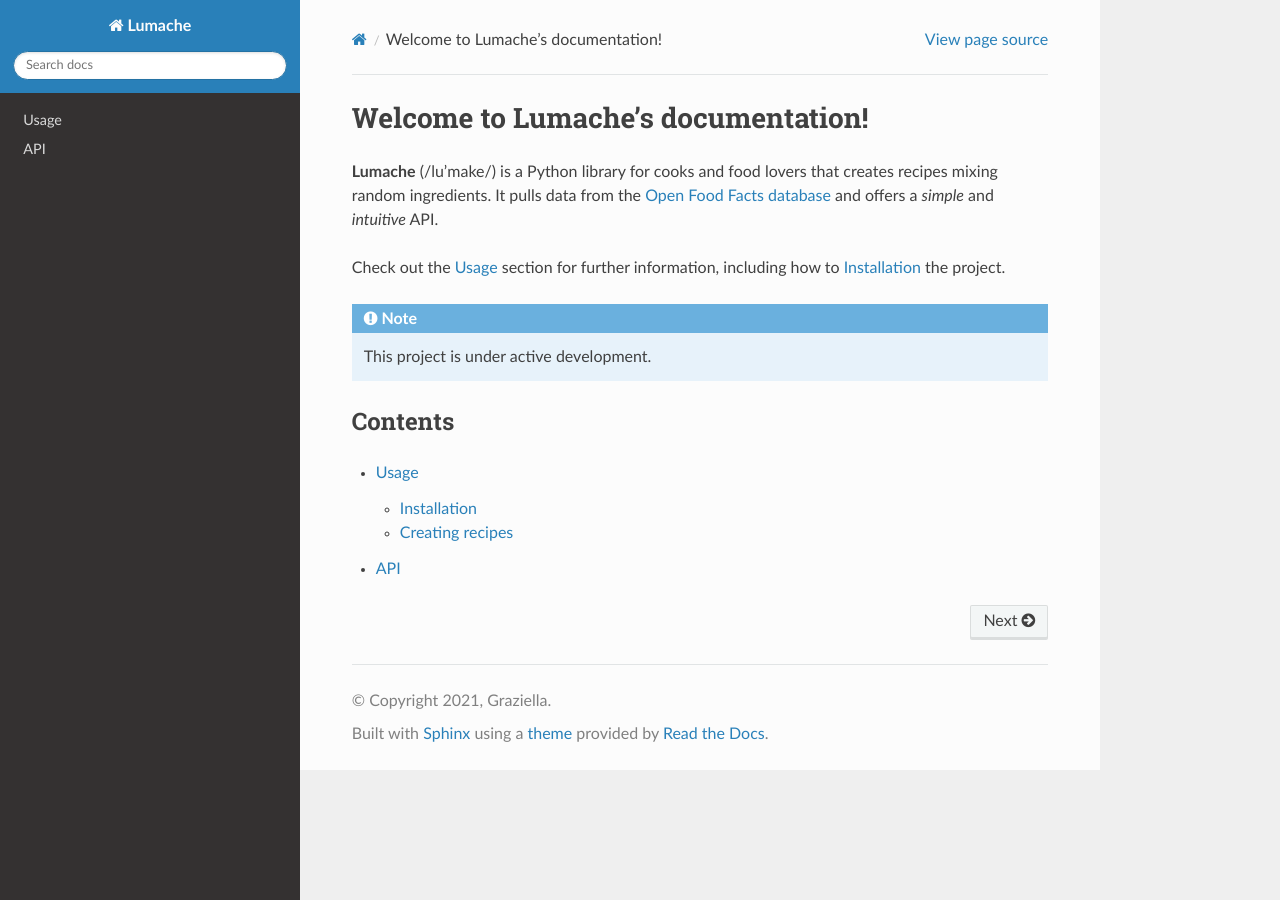
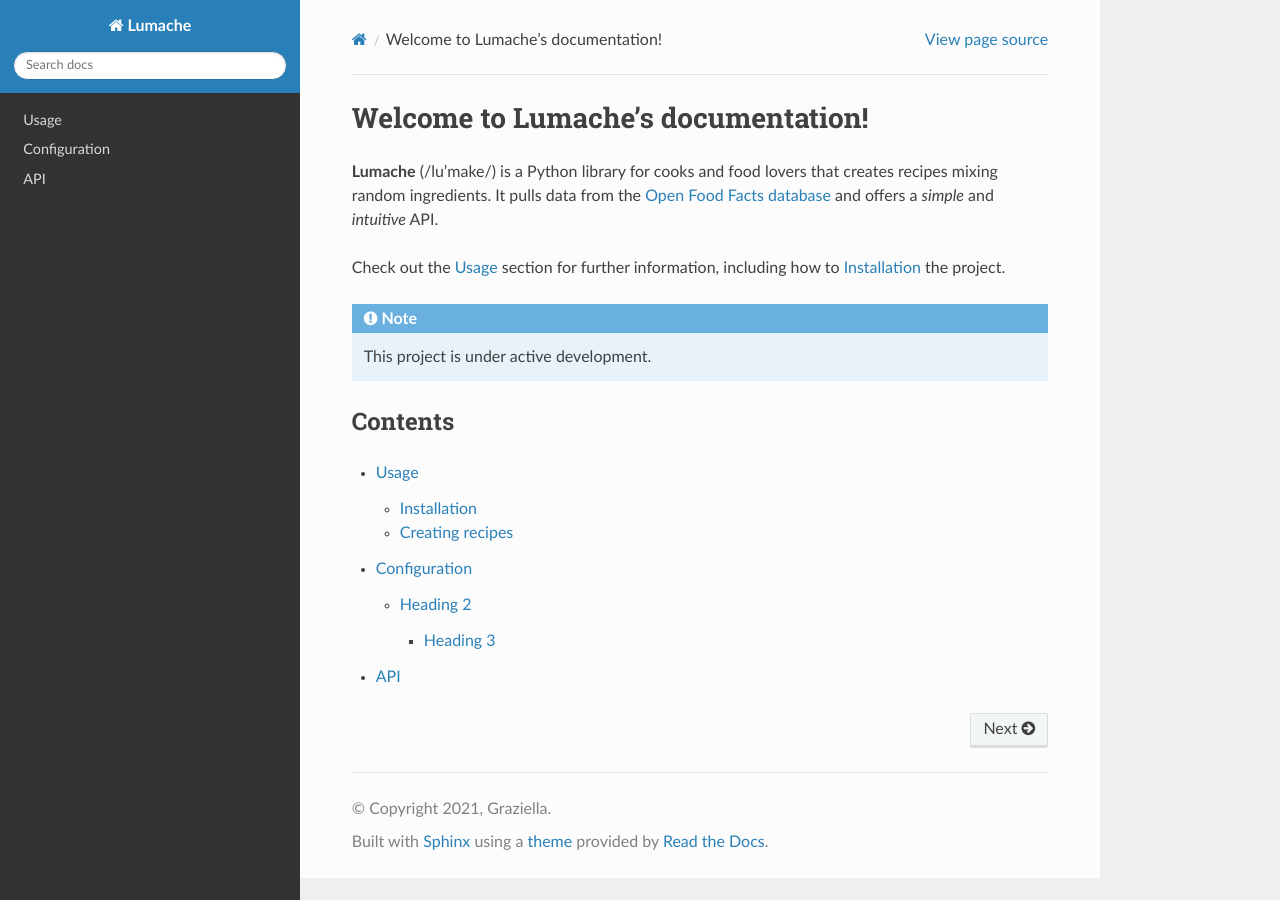
Before and after one commit to twtsession/docsascode, a Sphinx documentation site: the page built from docs/source/index.rst, in a window 1280 px wide. Built offline with Sphinx 7.4.7 and the Read the Docs theme 3.1.0, drawn with Linux system fonts in a browser that asks for light colours.

Commit message:
added config changes

```diff
--- /dev/null
+++ b/docs/source/config.rst
@@ -0,0 +1,12 @@
+Configuration
+=============
+
+Heading 2
+----------
+
+Sample text
+
+Heading 3
+~~~~~~~~~
+
+Sample text
--- a/docs/source/index.rst
+++ b/docs/source/index.rst
@@ -19,4 +19,5 @@ Contents
 .. toctree::
 
    usage
+   config
    api
```
